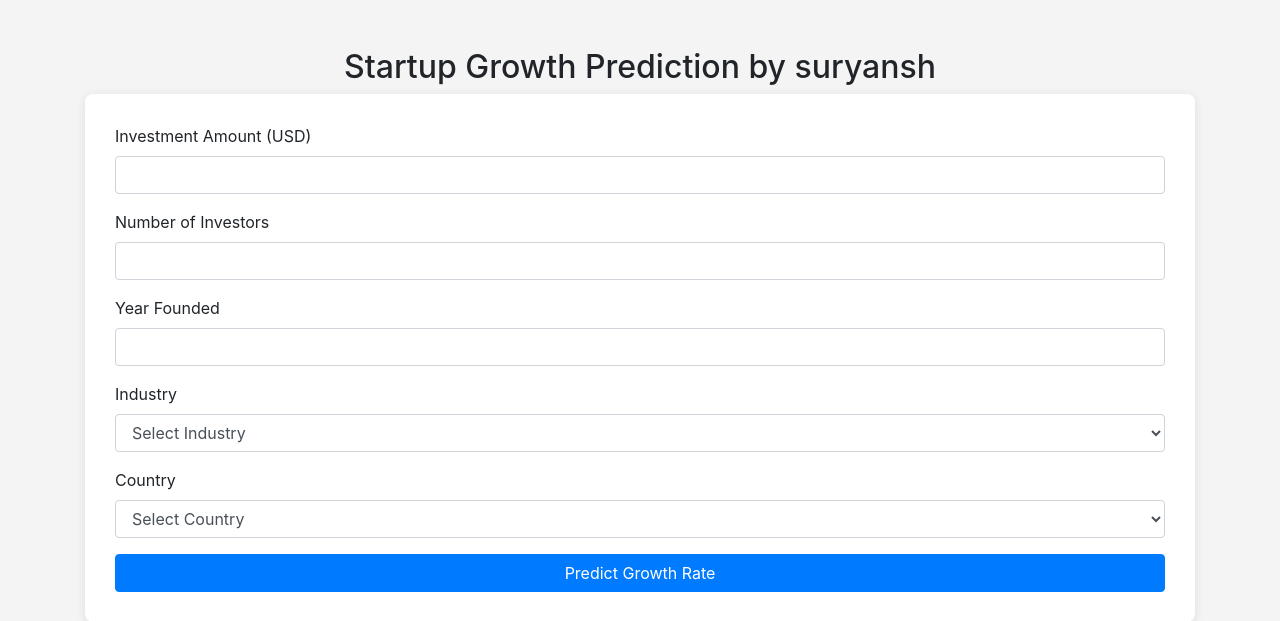
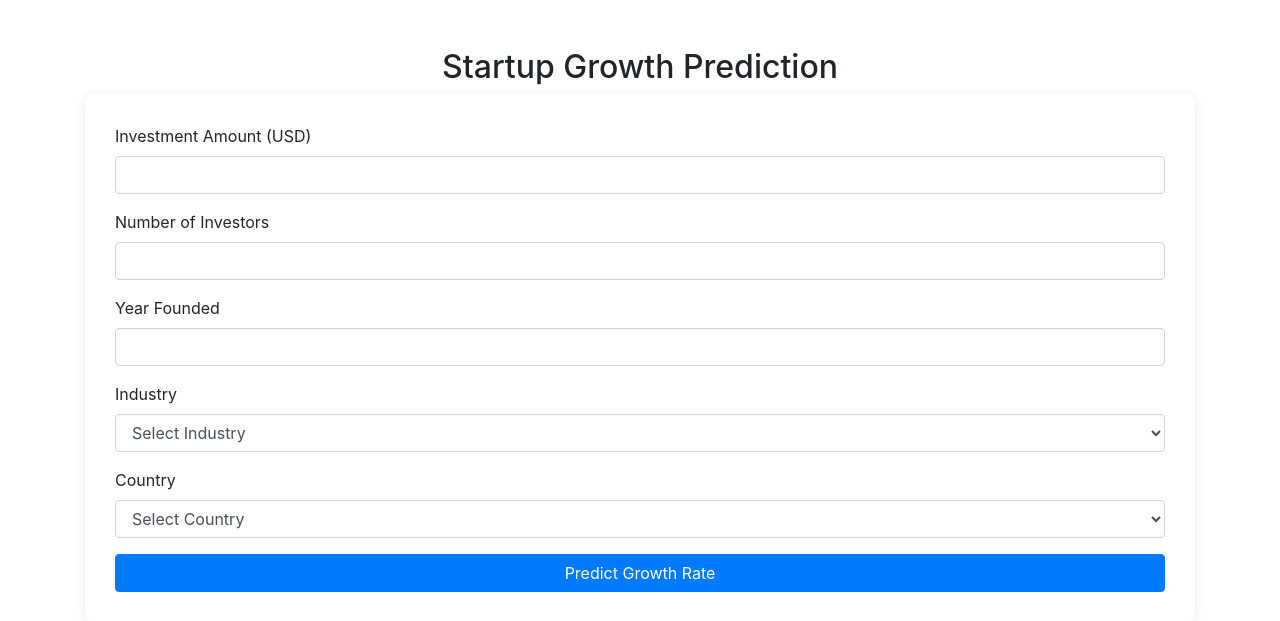
Before and after one commit to suryanshranjan20/startup_growth_prediction_django, a Django app: page / in a window 1280 px wide. Shown: the top 621 px of the page. Run offline with Django 5.2, Linux system fonts and the light colour scheme; some libraries are stand-ins or nearby versions.

Commit message:
changed the background color

```diff
--- a/prediction_app/templates/prediction_app/home.html
+++ b/prediction_app/templates/prediction_app/home.html
@@ -7,7 +7,8 @@
     <title>Startup Growth Prediction</title>
     <link rel="stylesheet" href="https://stackpath.bootstrapcdn.com/bootstrap/4.5.2/css/bootstrap.min.css">
     <style>
-        body { background: #f4f4f4; }
+        {% comment %} body { background: #f4f4f4; } {% endcomment %}
+        { background:rgb(2, 2, 2); }
         .form-container { background: white; padding: 30px; border-radius: 8px; box-shadow: 0 2px 10px rgba(0, 0, 0, 0.1); }
         .error { color: red; }
         .chart-container { text-align: center; margin-top: 20px; }
@@ -15,7 +16,7 @@
 </head>
 <body>
 <div class="container mt-5">
-    <h2 class="text-center">Startup Growth Prediction by suryansh</h2>
+    <h2 class="text-center">Startup Growth Prediction</h2>
     <div class="form-container">
         <form method="POST" action="{% url 'home' %}">
             {% csrf_token %}
```
